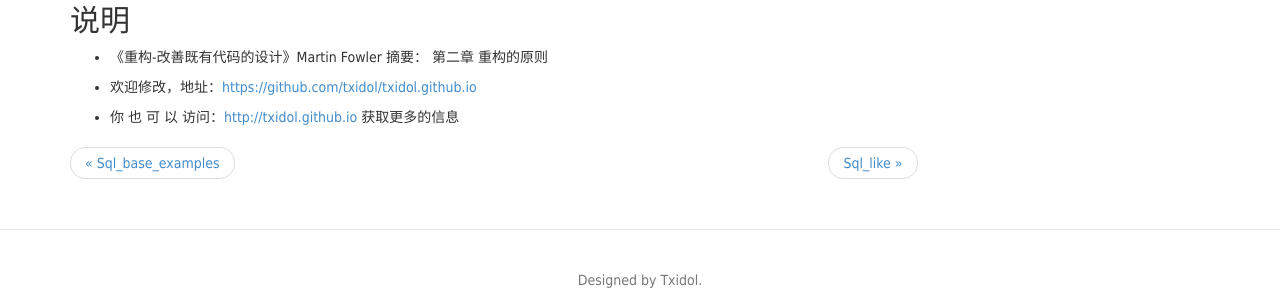
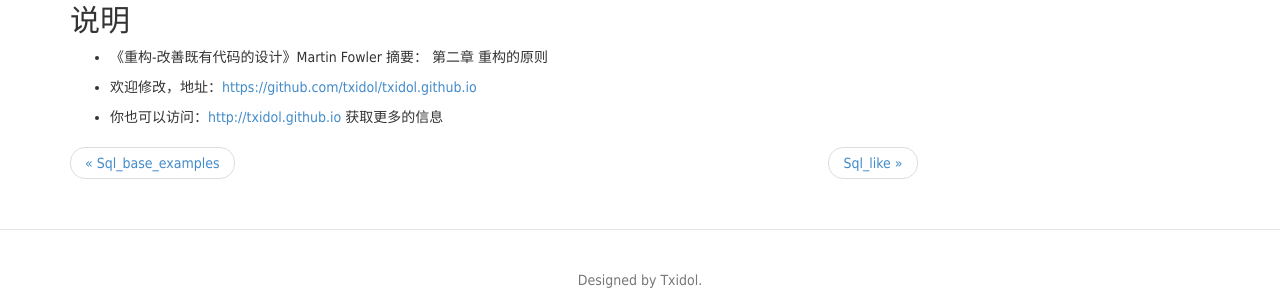
Before and after one commit to txidol/txidol.github.io, a Jekyll site: the page built from Java重构/_posts/2014-3-30-重构摘要2_重构原则.md, in a window 1280 px wide and 900 px high, scrolled down 2554 px. Shown: the part 570-870 px from the top of the window. Built offline with Jekyll 4.4.1, drawn with Linux system fonts in a browser that asks for light colours; nearby versions of some CDN libraries; Markdown is read by kramdown in place of the engine named in the settings.

```diff
--- a/Java重构/_posts/2014-3-30-重构摘要2_重构原则.md
+++ b/Java重构/_posts/2014-3-30-重构摘要2_重构原则.md
@@ -174,4 +174,4 @@ Java还有一种特别的接口修改：在throws子句中增加一个异常。
 
 - 欢迎修改，地址：[https://github.com/txidol/txidol.github.io](https://github.com/txidol/txidol.github.io)
 
-- 你 也 可 以 访问：[http://txidol.github.io ](http://txidol.github.io) 获取更多的信息
+- 你也可以访问：[http://txidol.github.io ](http://txidol.github.io) 获取更多的信息
```
